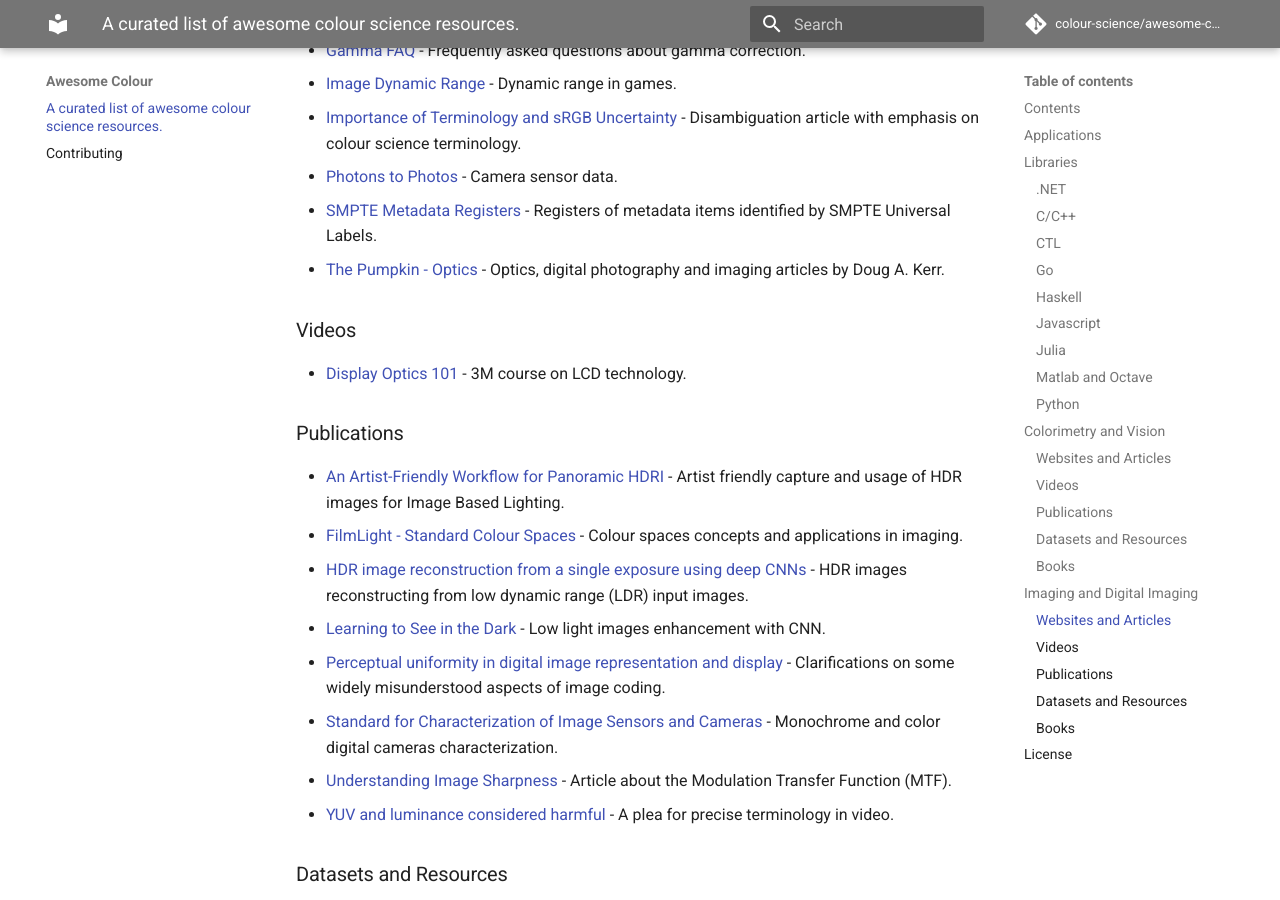
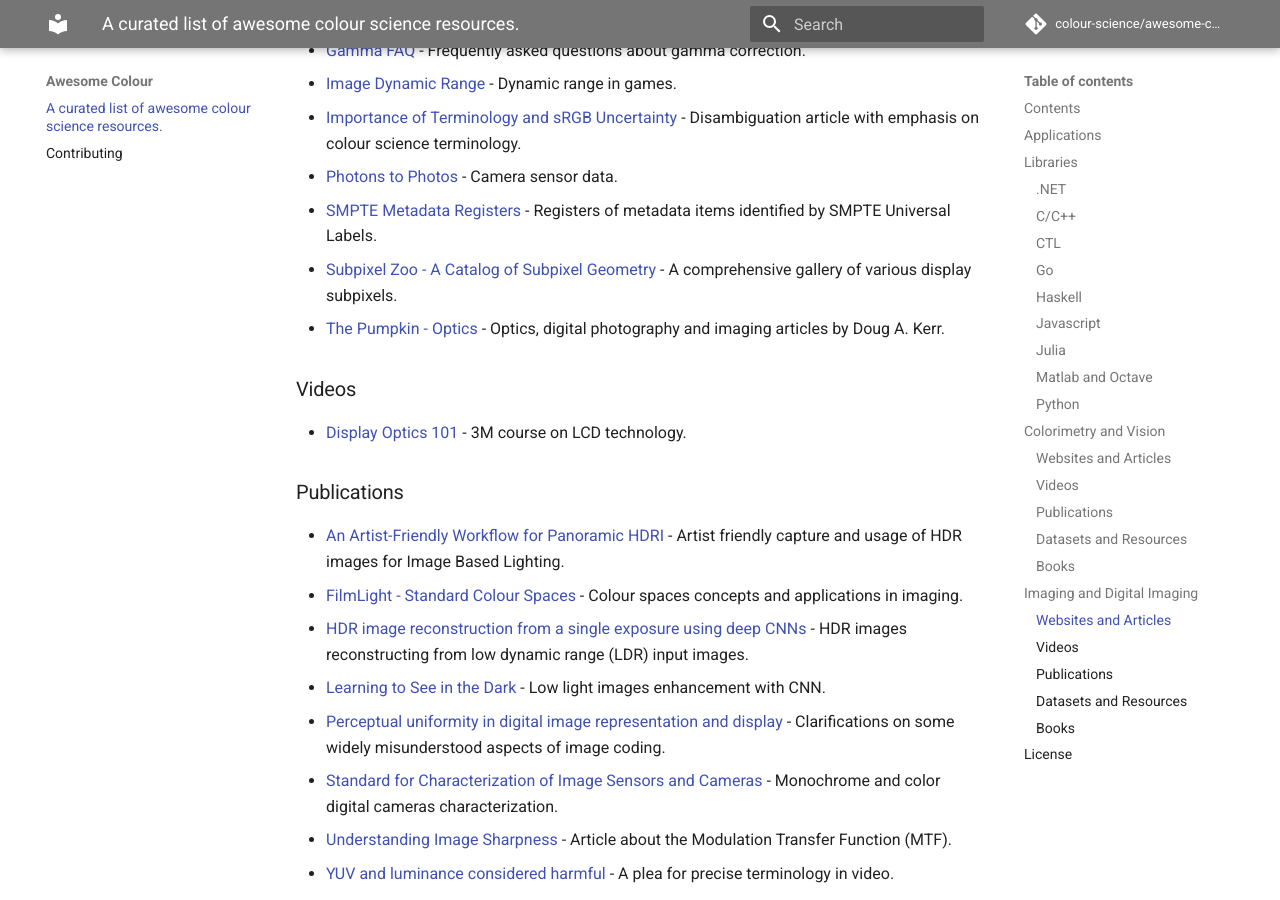
Before and after one commit to colour-science/awesome-colour, an MkDocs documentation site: the page built from docs/index.md, in a window 1280 px wide and 900 px high, scrolled down 4563 px. Built offline with MkDocs 1.6.1 and Material for MkDocs 9.7.7, drawn with Linux system fonts in a browser that asks for light colours; comment, search, counter and statistics services are not loaded.

Commit message:
Add "Subpixel Zoo".

```diff
--- a/docs/index.md
+++ b/docs/index.md
@@ -151,6 +151,7 @@ Inspired by the __[awesome](https://github.com/sindresorhus/awesome)__ list. Ple
 - [Importance of Terminology and sRGB Uncertainty](https://www.colour-science.org/posts/the-importance-of-terminology-and-srgb-uncertainty/) - Disambiguation article with emphasis on colour science terminology.
 - [Photons to Photos](http://photonstophotos.net/) - Camera sensor data.
 - [SMPTE Metadata Registers](https://registry.smpte-ra.org/apps/pages/) - Registers of metadata items identified by SMPTE Universal Labels.
+- [Subpixel Zoo - A Catalog of Subpixel Geometry](https://geometrian.com/programming/reference/subpixelzoo/index.php) - A comprehensive gallery of various display subpixels.
 - [The Pumpkin - Optics](http://dougkerr.net/Pumpkin/#Optics) - Optics, digital photography and imaging articles by Doug A. Kerr.
 
 ### Videos
```
Also changed, not shown: readme.md (+1 -0 lines).
